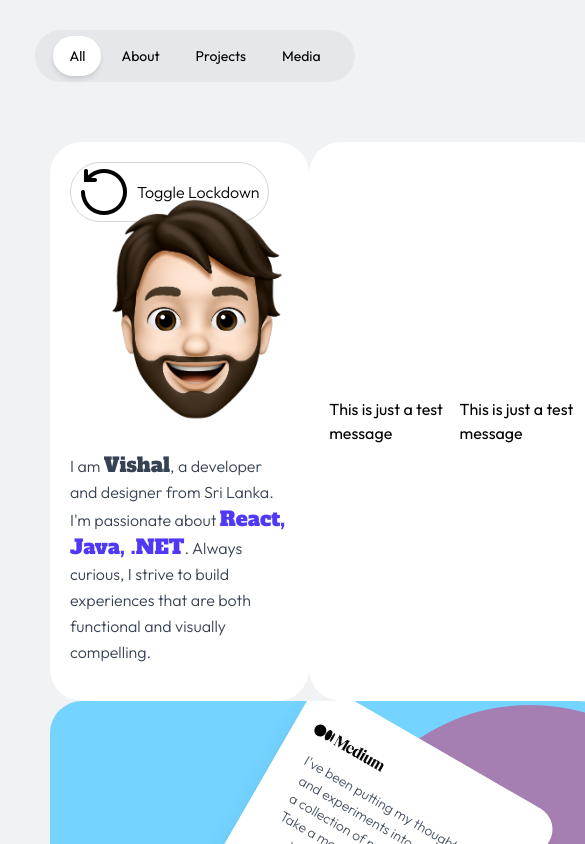
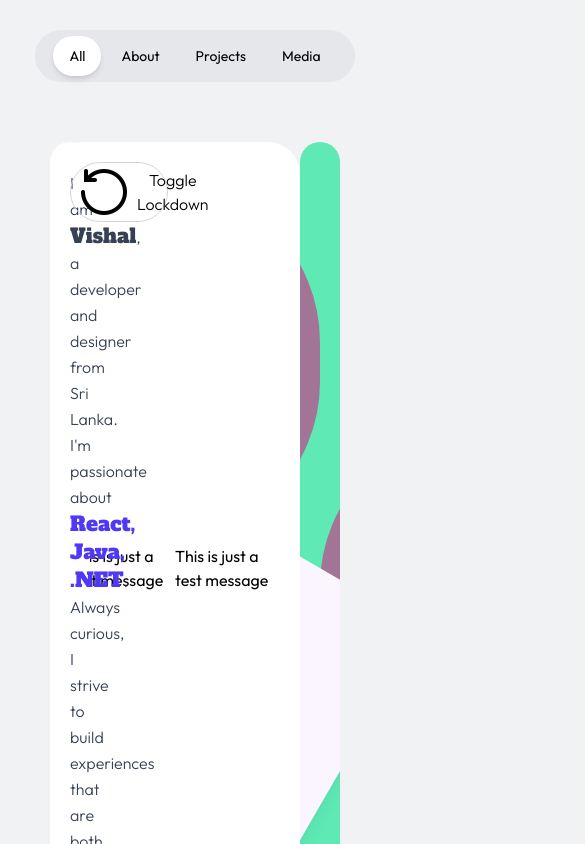
Before and after one commit to VishalOz/VishFolio, a React (Vite) app: page / in a window 390 px wide. Shown: the top 844 px of the page, 585 px wide, since content can reach past the window. Built offline with nearby package versions, Linux system fonts and the light colour scheme; grey boxes are pictures that could not be loaded.

Commit message:
first box res2

```diff
--- a/src/Home.jsx
+++ b/src/Home.jsx
@@ -42,9 +42,9 @@ const Home = () => {
   return (
     <>
       <Nav selected={selected} setSelected={setSelected}/>
-      <div className={`grid sm:grid-cols-2 sm:grid-rows-14 lg:grid-cols-6 lg:grid-rows-7 sm:gap-2 lg:gap-3 max-w-[1200px] max-h-[1190px] p-5 mx-auto mt-10`}>
+      <div className={`grid grid-cols-1 sm:grid-cols-2 sm:grid-rows-14 lg:grid-cols-6 lg:grid-rows-7 sm:gap-2 lg:gap-3 max-w-[1200px] max-h-[1190px] p-5 mx-auto mt-10`}>
         <motion.div
-        className={`sm:row-span-4 sm:col-span-4 lg:row-span-2 lg:col-span-3 rounded-4xl p-5 relative ${theme === 'dark' ? 'bg-black border border-gray-300' : 'bg-white'}`}
+        className={`row-span-1 col-span-1 sm:row-span-4 sm:col-span-4 lg:row-span-2 lg:col-span-3 rounded-4xl p-5 relative ${theme === 'dark' ? 'bg-black border border-gray-300' : 'bg-white'}`}
           animate={{ opacity: isActive('About') ? 1 : 0.3, scale: isActive('Media') ? 1 : 0.97}}
           transition={{ duration: 0.3, ease: 'easeInOut' }}
         >
```
